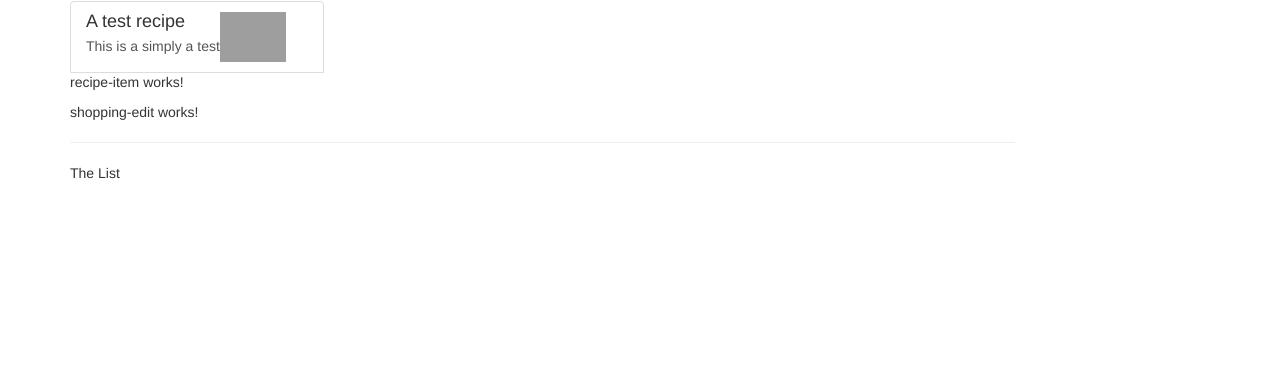
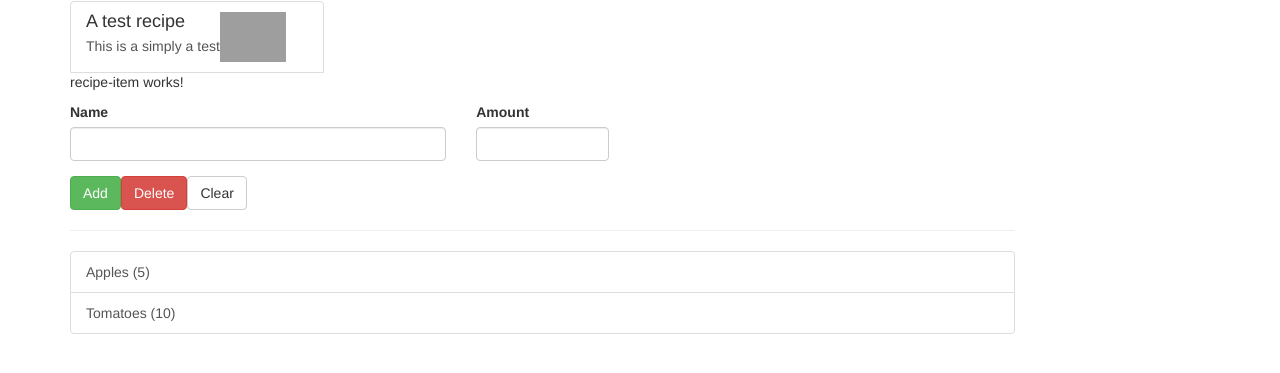
Before and after one commit to lucaskeys/recipe-book, an Angular app: page / in a window 1280 px wide. Shown: the part 247-620 px from the top of the page. Built offline with nearby package versions, Linux system fonts and the light colour scheme; grey boxes are pictures that could not be loaded.

Commit message:
Add to shoping list edit component html

```diff
--- /dev/null
+++ b/src/app/shared/ingredient.model.ts
@@ -0,0 +1,5 @@
+export class Ingredient {
+
+  constructor(public name: string, public amount: number) {
+  }
+}
--- a/src/app/shopping-list/shopping-edit/shopping-edit.component.html
+++ b/src/app/shopping-list/shopping-edit/shopping-edit.component.html
@@ -1,3 +1,23 @@
-<p>
-  shopping-edit works!
-</p>
+<div class="row">
+  <div class="col-xs-12">
+    <form>
+      <div class="row">
+        <div class="col-sm-5 form-group">
+          <label for="name">Name</label>
+          <input type="text" id="name" class="form-control">
+        </div>
+        <div class="col-sm-2 form-group">
+          <label for="amount">Amount</label>
+          <input type="number" id="amount" class="form-control">
+        </div>
+      </div>
+      <div class="row">
+        <div class="col-xs-12">
+          <button class="btn btn-success" type="submit">Add</button>
+          <button class="btn btn-danger" type="button">Delete</button>
+          <button class="btn btn-default" type="button">Clear</button>
+        </div>
+      </div>
+    </form>
+  </div>
+</div>
--- a/src/app/shopping-list/shopping-list.component.html
+++ b/src/app/shopping-list/shopping-list.component.html
@@ -2,6 +2,8 @@
   <div class="col-xs-10">
     <app-shopping-edit></app-shopping-edit>
     <hr />
-    <p>The List</p>
+    <ul class="list-group">
+    <a class="list-group-item" style="cursor: pointer;" *ngFor="let ingredient of ingredients">{{ingredient.name}} ({{ingredient.amount}})</a>
+    </ul>
   </div>
 </div>
--- a/src/app/shopping-list/shopping-list.component.ts
+++ b/src/app/shopping-list/shopping-list.component.ts
@@ -1,4 +1,5 @@
 import { Component, OnInit } from '@angular/core';
+import { Ingredient } from '../shared/ingredient.model';
 
 @Component({
   selector: 'app-shopping-list',
@@ -8,7 +9,10 @@
 export class ShoppingListComponent implements OnInit {
 
   constructor() { }
-
+    ingredients: Ingredient[] = [
+      new Ingredient("Apples", 5),
+      new Ingredient("Tomatoes", 10)
+    ];
   ngOnInit() {
   }
 
```
